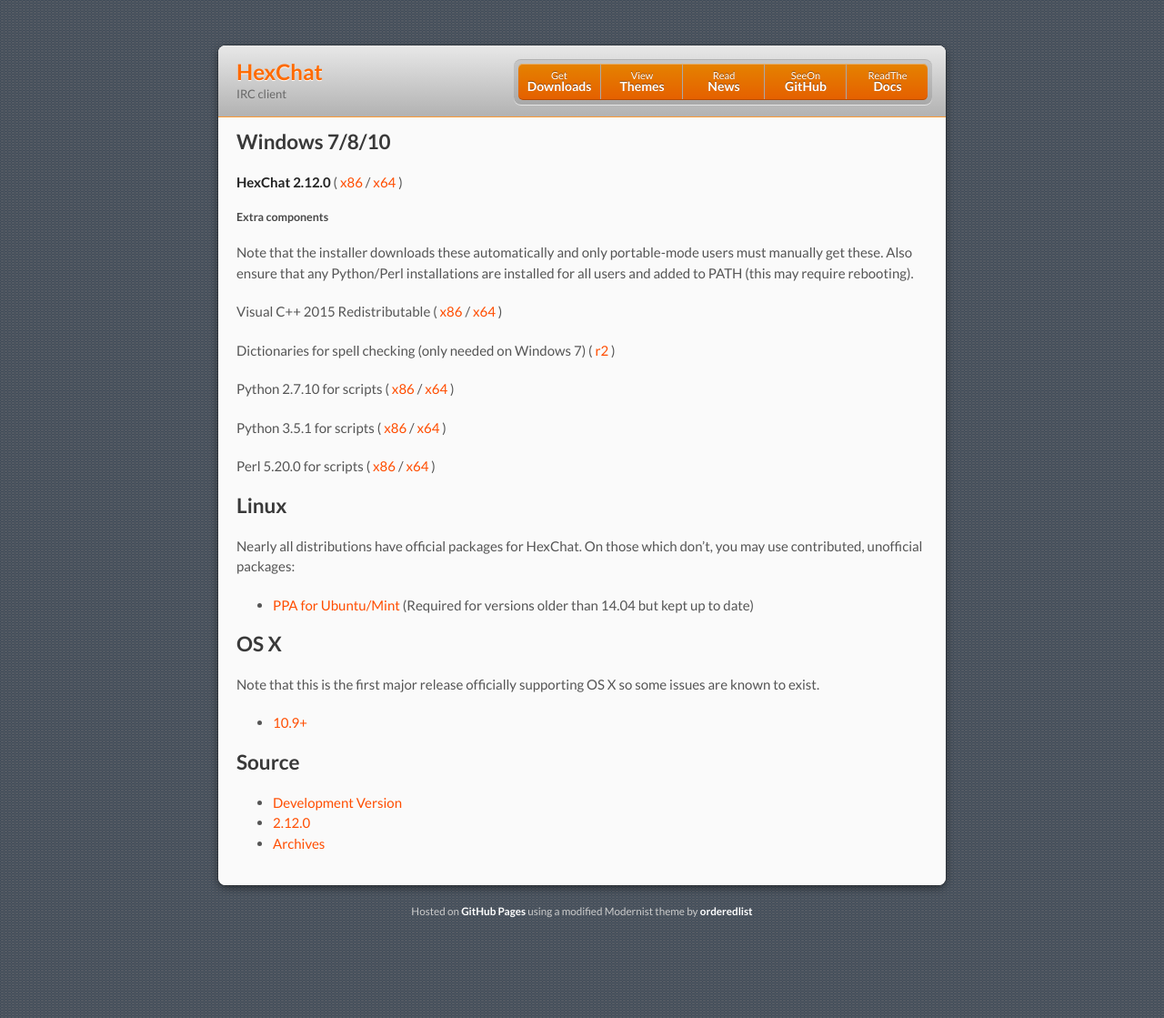
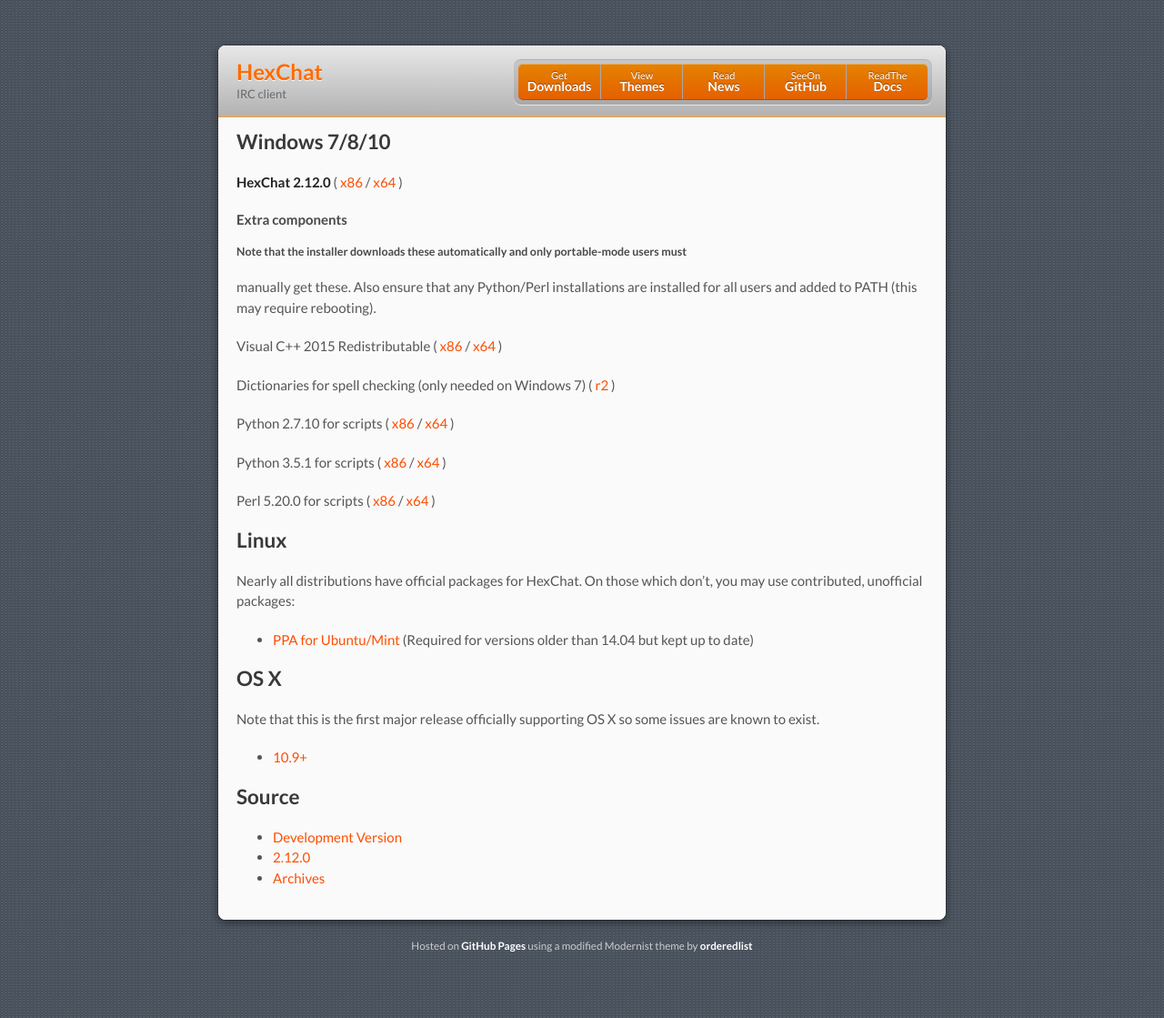
Before and after one commit to hexchat/hexchat.github.com, a Jekyll site: the page built from downloads.md, in a window 1280 px wide. Shown: the whole page at 91% size. Built offline with Jekyll 4.4.1, drawn with Linux system fonts in a browser that asks for light colours.

```diff
--- a/downloads.md
+++ b/downloads.md
@@ -6,9 +6,9 @@ title: Downloads
 ## Windows 7/8/10
 **HexChat {{ site.version }}** ( [x86]({{ site.dl_url }}/hexchat/HexChat%20{{ site.version }}%20x86.exe) / [x64]({{ site.dl_url }}/hexchat/HexChat%20{{ site.version }}%20x64.exe) )
 
-##### Extra components
+#### Extra components
 
-Note that the installer downloads these automatically and only portable-mode users must
+##### Note that the installer downloads these automatically and only portable-mode users must
 manually get these. Also ensure that any Python/Perl installations are installed for all
 users and added to PATH (this may require rebooting).
 
```
